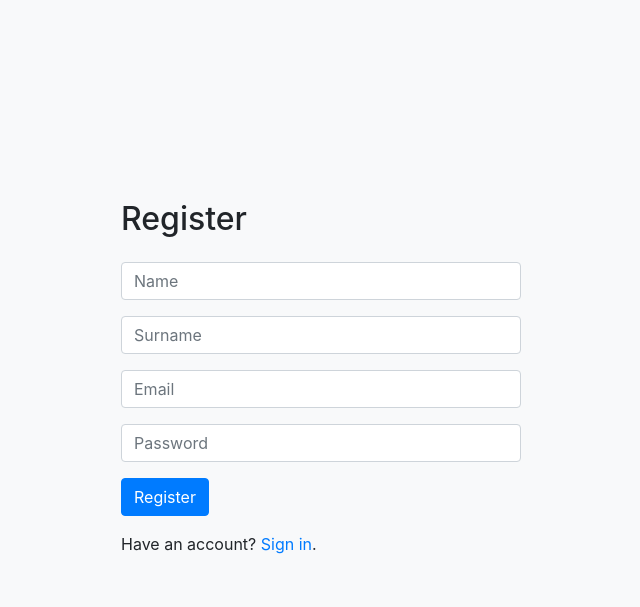
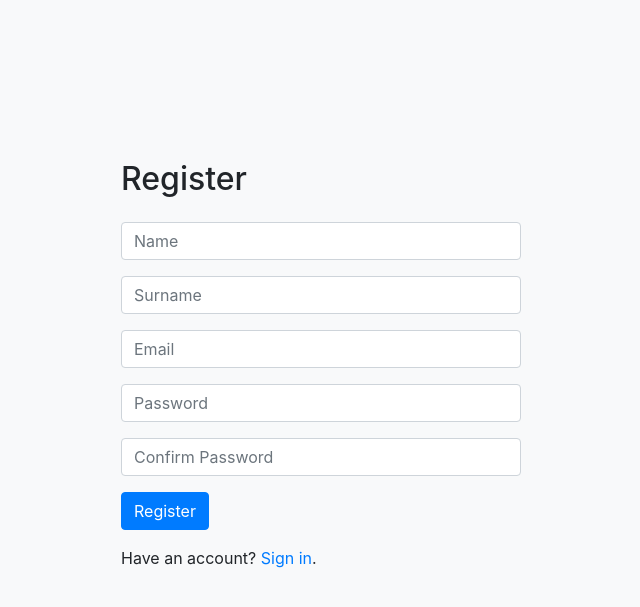
Before and after one commit to Juggler98/routes, a PHP site: page /register.php in a window 1280 px wide. Shown: the part 58-665 px from the top of the page, without its empty margins (319-959 px from the left). Run offline with PHP 8.4, Linux system fonts and the light colour scheme; some libraries are stand-ins or nearby versions.

Commit message:
Added password confirmation and email check.

```diff
--- a/css/main.css
+++ b/css/main.css
@@ -230,3 +230,10 @@ body{
     margin-left: auto;
     transform: translate(0,2vh);
 }
+
+.register {
+    max-width: 400px;
+    margin-right: auto;
+    margin-left: auto;
+    transform: translate(0,20vh);
+}
--- a/register.php
+++ b/register.php
@@ -38,7 +38,7 @@ include './class/Activity.php';
 </nav>
 
 
-<form class="sign-in" method="post">
+<form class="register" method="post">
     <div class="form-group">
         <label class="label h2">Register</label>
     </div>
@@ -58,6 +58,10 @@ include './class/Activity.php';
                title="Password must contain at least 6 characters." required>
     </div>
     <div class="form-group">
+        <input type="password" class="form-control" id="retypePassword" name="repeatPassword"
+               placeholder="Confirm Password" required>
+    </div>
+    <div class="form-group">
         <button type="submit" name="sent" class="btn btn-primary">Register</button>
     </div>
     <p>Have an account? <a href="/tracking/login.php">Sign in</a>.</p>
@@ -66,7 +70,13 @@ include './class/Activity.php';
     $storage = new DBStorage();
 
     if (isset($_POST['sent'])) {
+        if ($_POST['password'] != $_POST['repeatPassword']) {
+            echo '<div class="alert alert-danger">
+                    Password confirmation does not match.
+                    </div>';
+        }
         if (!$storage->checkIfRegistered($_POST['email'])) {
+            if ($_POST['password'] == $_POST['repeatPassword']) {
                 if ($storage->register($_POST['email'], $_POST['password'], $_POST['name'], $_POST['surname'])) {
                     echo '<div class="alert alert-success">
                     <strong>Success!</strong> You can Sign In.
@@ -75,15 +85,13 @@ include './class/Activity.php';
                     echo '<div class="alert alert-danger">
                     Registration failed.
                     </div>';
-
+                }
             }
         } else {
             echo '<div class="alert alert-danger">
              Email address is already registered.
             </div>';
-
         }
-
     }
 
     ?>
```
Also changed, not shown: settings.php (+11 -1 lines). Lines whose indentation alone changed are shown as unchanged.
